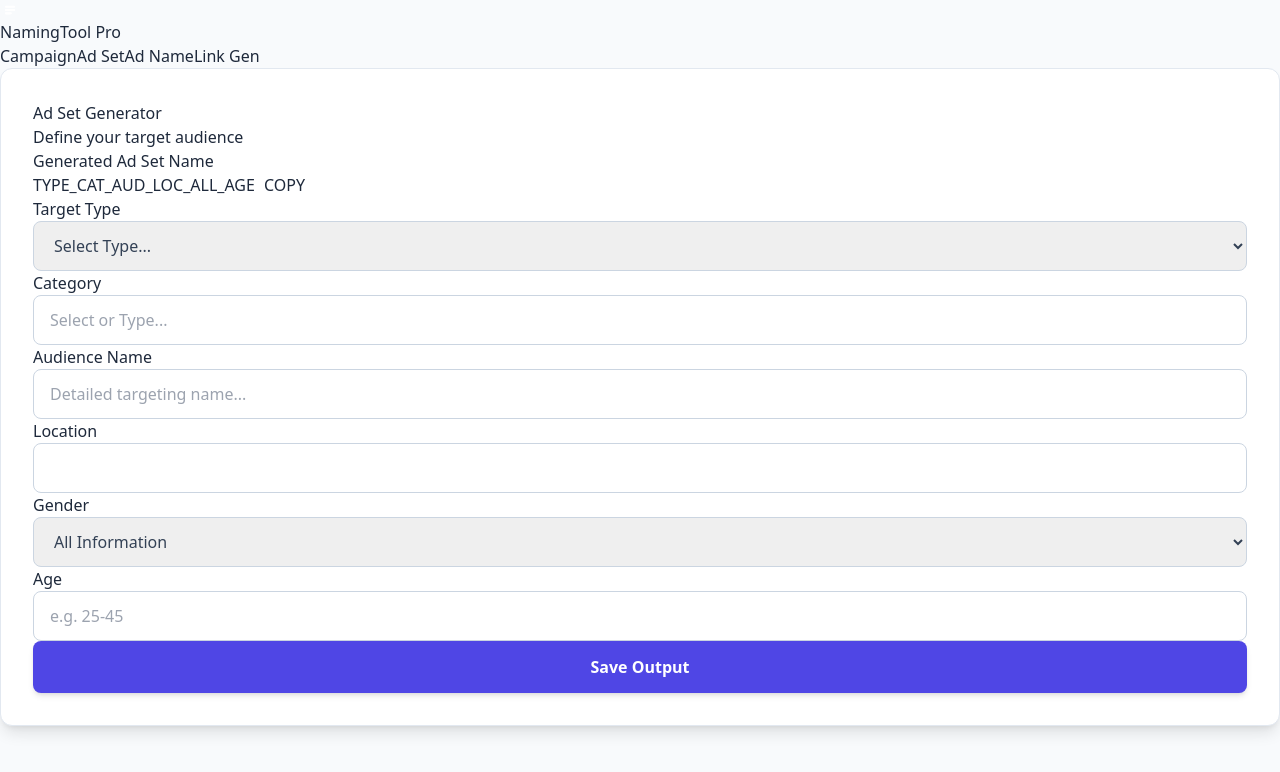
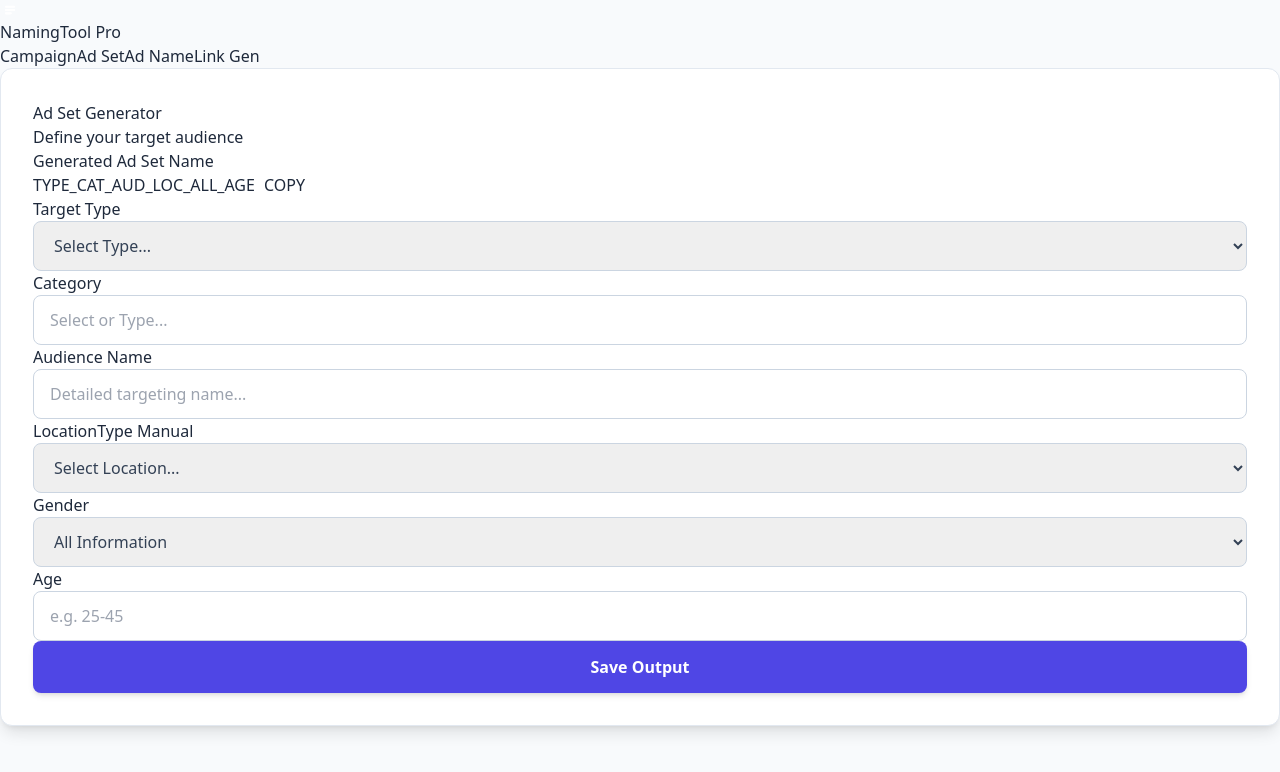
Before and after one commit to weerachitjay-dot/NamingTool, a React (Vite) app: page / in a window 1280 px wide. Both pictures are taken after a click on the button "Ad Set". Shown: the top 772 px of the page. Built offline with nearby package versions, Linux system fonts and the light colour scheme.

Commit message:
Feat: Add TH/BKK/UPC and Custom Location to Ad Set Generator

```diff
--- a/src/components/AdSetForm.jsx
+++ b/src/components/AdSetForm.jsx
@@ -14,6 +14,8 @@ const AdSetForm = () => {
         gender: 'ALL',
         age: ''
     });
+
+    const [manualLoc, setManualLoc] = useState(false);
 
     const [finalName, setFinalName] = useState('');
 
@@ -85,11 +87,30 @@ const AdSetForm = () => {
                     <input type="text" name="aud" value={formData.aud} onChange={handleChange} className="input-field" placeholder="Detailed targeting name..." />
                 </div>
                 <div>
-                    <label className="block text-sm font-medium text-slate-700 mb-1">Location</label>
-                    <input list="loc_list" name="loc" value={formData.loc} onChange={handleChange} className="input-field" />
-                    <datalist id="loc_list">
-                        {APP_CONFIG.locations.map(l => <option key={l} value={l} />)}
-                    </datalist>
+                    <label className="block text-sm font-medium text-slate-700 mb-1 flex justify-between">
+                        Location
+                        <button
+                            onClick={() => setManualLoc(!manualLoc)}
+                            className="text-xs text-indigo-500 hover:text-indigo-700 underline font-normal"
+                        >
+                            {manualLoc ? "Switch to List" : "Type Manual"}
+                        </button>
+                    </label>
+                    {manualLoc ? (
+                        <input
+                            type="text"
+                            name="loc"
+                            value={formData.loc}
+                            onChange={handleChange}
+                            className="input-field border-indigo-300 ring-1 ring-indigo-100"
+                            placeholder="Type custom location..."
+                        />
+                    ) : (
+                        <select name="loc" value={formData.loc} onChange={handleChange} className="input-field">
+                            <option value="">Select Location...</option>
+                            {APP_CONFIG.locations.map(l => <option key={l} value={l}>{l}</option>)}
+                        </select>
+                    )}
                 </div>
                 <div>
                     <label className="block text-sm font-medium text-slate-700 mb-1">Gender</label>
--- a/src/config.js
+++ b/src/config.js
@@ -59,7 +59,7 @@ export const APP_CONFIG = {
     ],
 
     locations: [
-        "Bangkok", "Chiang Mai", "Phuket", "Nationwide"
+        "TH", "BKK", "UPC"
     ],
 
     // 3. LINK GENERATOR
```
